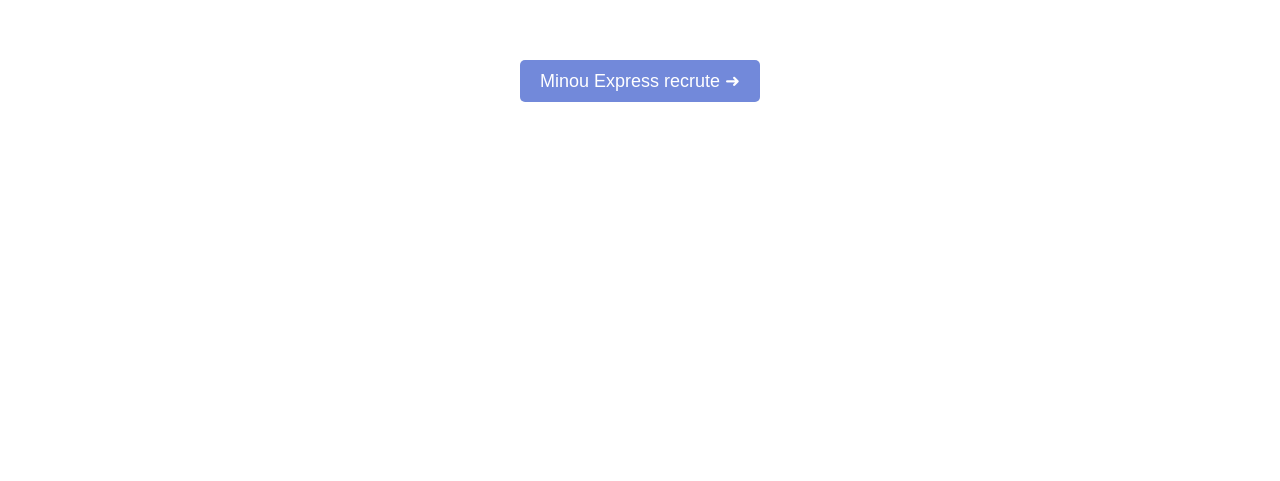
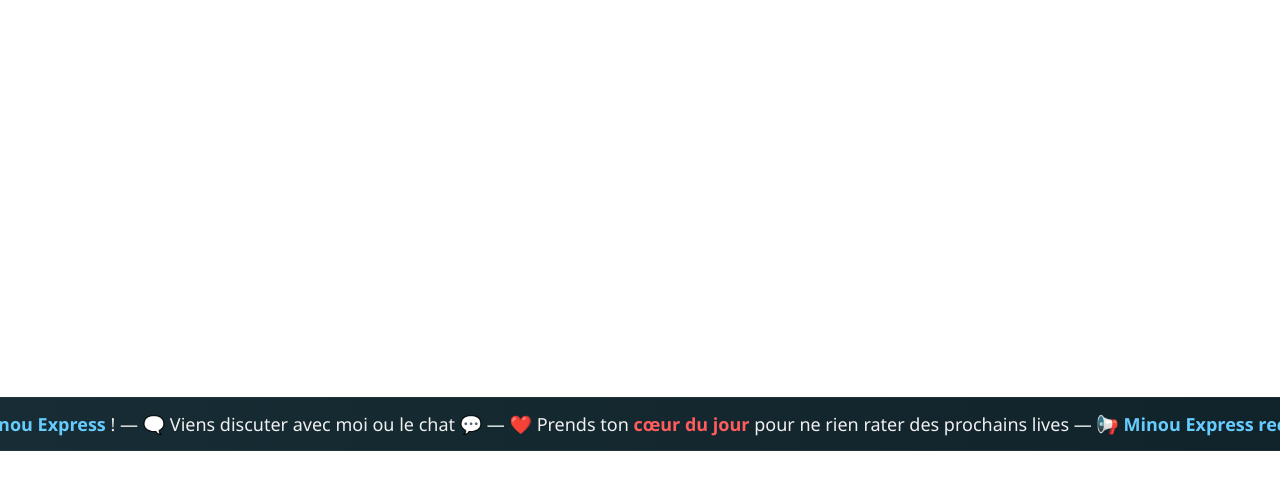
Before and after one commit to Minou-Coding/Bouton-MinouExpress-Recrute, a plain HTML site: page index.html in a window 1280 px wide. Shown: the part 319-800 px from the top of the page. Drawn offline with Linux system fonts and the light colour scheme.

Commit message:
Update index.html

```diff
--- a/index.html
+++ b/index.html
@@ -3,38 +3,78 @@
 <head>
   <meta charset="UTF-8" />
   <meta name="viewport" content="width=device-width, initial-scale=1.0"/>
-  <title>Minou Express Recrute</title>
+  <title>Bannière Minou Express - Ultra fluide</title>
   <style>
-    body {
+    html, body {
       margin: 0;
       padding: 0;
+      height: 100%;
       background: transparent;
-      display: flex;
-      justify-content: center;
-      align-items: center;
-      height: 100vh;
+      overflow: hidden;
+      font-family: 'Segoe UI', sans-serif;
     }
 
-    .recrute-button {
-      padding: 10px 20px;
-      font-size: 18px;
-      background-color: #7289da;
-      color: white;
-      border: none;
-      border-radius: 5px;
-      cursor: pointer;
-      font-family: sans-serif;
-      text-decoration: none;
+    .ticker-wrapper {
+      position: absolute;
+      bottom: 30px;
+      width: 100%;
+      overflow: hidden;
+      background: rgba(10, 15, 30, 0.5);
+      backdrop-filter: blur(8px);
+      border-top: 1px solid rgba(255, 255, 255, 0.05);
+      border-bottom: 1px solid rgba(255, 255, 255, 0.05);
+      animation: gradient 15s ease infinite;
+      background: linear-gradient(270deg, #0f2027, #203a43, #2c5364);
+      background-size: 600% 600%;
     }
 
-    .recrute-button:hover {
-      background-color: #5b6eae;
+    @keyframes gradient {
+      0% { background-position: 0% 50%; }
+      50% { background-position: 100% 50%; }
+      100% { background-position: 0% 50%; }
+    }
+
+    .ticker {
+      display: flex;
+      white-space: nowrap;
+      animation: scroll 12.5s linear infinite; /* 💨 x4 plus rapide qu'au départ */
+      padding: 14px 0;
+      font-size: 18px;
+      font-weight: 500;
+      color: #f0f0f0;
+    }
+
+    .highlight {
+      color: #66ccff;
+      font-weight: 600;
+    }
+
+    .heart {
+      color: #ff5c5c;
+      font-weight: 700;
+    }
+
+    @keyframes scroll {
+      0%   { transform: translateX(0); }
+      100% { transform: translateX(-50%); }
+    }
+
+    .ticker-content {
+      display: inline-block;
+      padding-right: 200px; /* pause simulée de ~2 secondes */
     }
   </style>
 </head>
 <body>
-  <a href="https://discord.gg/JAXC9NcwqT" target="_blank">
-    <button class="recrute-button">Minou Express recrute ➜</button>
-  </a>
+  <div class="ticker-wrapper">
+    <div class="ticker">
+      <div class="ticker-content">
+        ✨ Bienvenue sur le live de <span class="highlight">Minou Express</span> ! — 🗨️ Viens discuter avec moi ou le chat 💬 — ❤️ Prends ton <span class="heart">cœur du jour</span> pour ne rien rater des prochains lives — 📢 <span class="highlight">Minou Express recrute !</span> Le lien Discord est sur mon profil TikTok 🚛 —
+      </div>
+      <div class="ticker-content">
+        ✨ Bienvenue sur le live de <span class="highlight">Minou Express</span> ! — 🗨️ Viens discuter avec moi ou le chat 💬 — ❤️ Prends ton <span class="heart">cœur du jour</span> pour ne rien rater des prochains lives — 📢 <span class="highlight">Minou Express recrute !</span> Le lien Discord est sur mon profil TikTok 🚛 —
+      </div>
+    </div>
+  </div>
 </body>
 </html>
```
